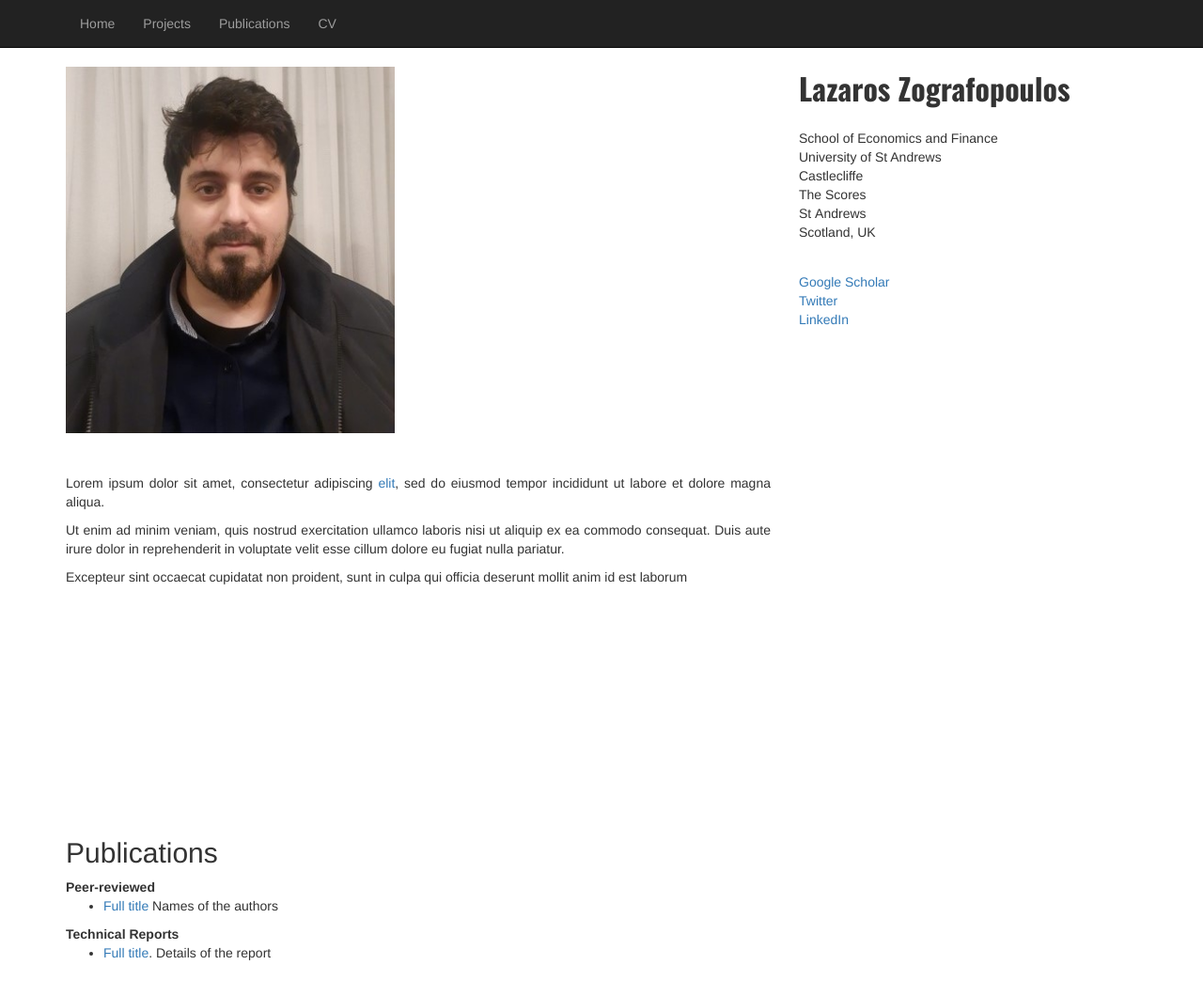
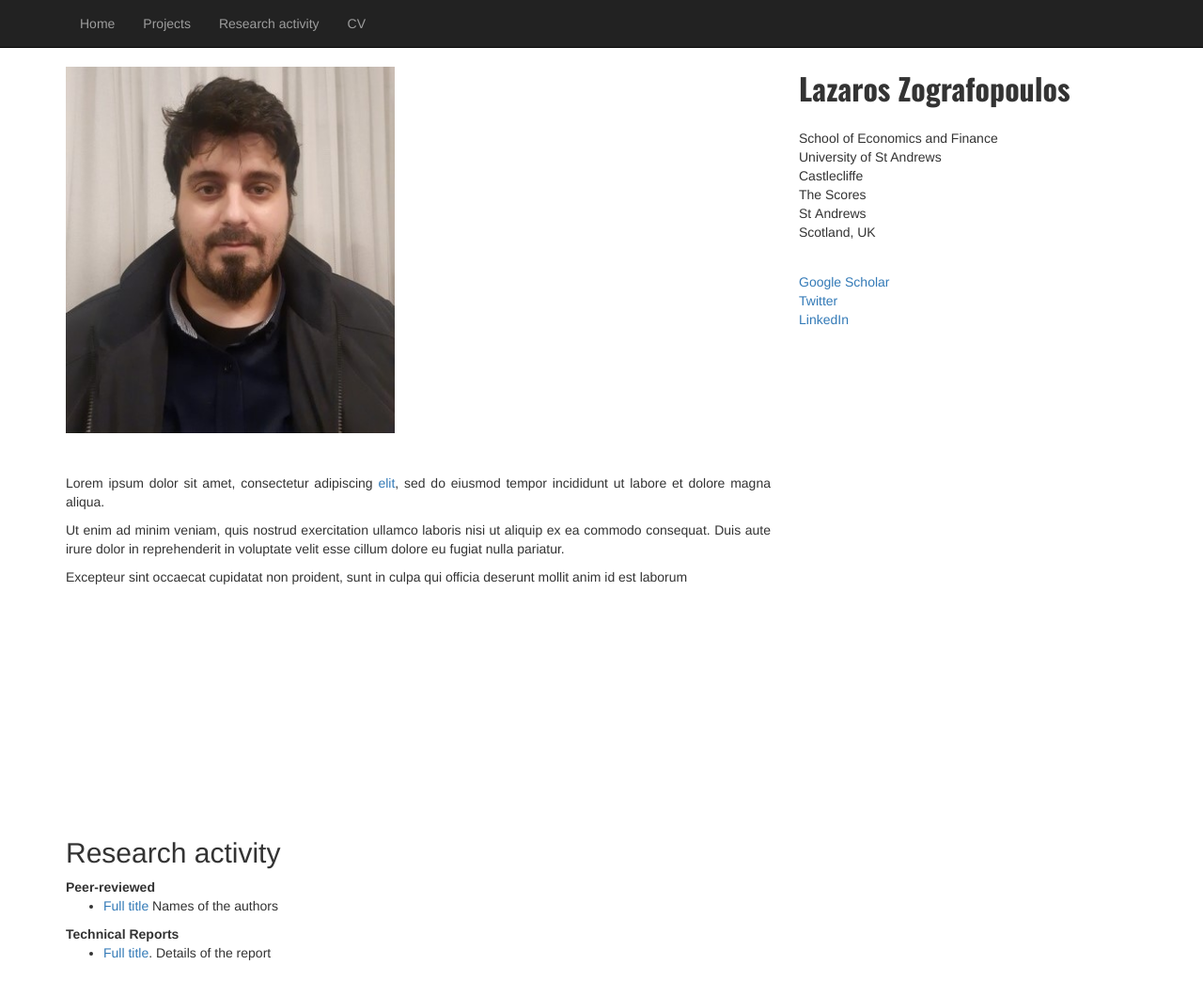
Before and after one commit to lazograf/lazograf.github.io, a plain HTML site: page index.html in a window 1280 px wide. Shown: the top 1060 px of the page at 94% size. Drawn offline with nearby package versions, Linux system fonts and the light colour scheme.

Commit message:
Update index.html

```diff
--- a/index.html
+++ b/index.html
@@ -35,7 +35,7 @@
 		  <ul class="nav navbar-nav">
 				  <li><a href="index.html">Home</a></li>
 				  <li><a href="#">Projects</a></li>
-				  <li><a href="#publications">Publications</a></li>
+				  <li><a href="#Research activity">Research activity</a></li>
 				  <li><a href="#">CV</a></li>
 		  </ul>
 		</div>
@@ -86,7 +86,7 @@
 
             <!-- Publications -->
             <div class="col-md-8" style="height: 100vh;">
-                <h2 id="publications">Publications</h2>
+                <h2 id="Research activity">Research activity</h2>
 
                 <strong>Peer-reviewed</strong><br/>
                 <ul>
```
